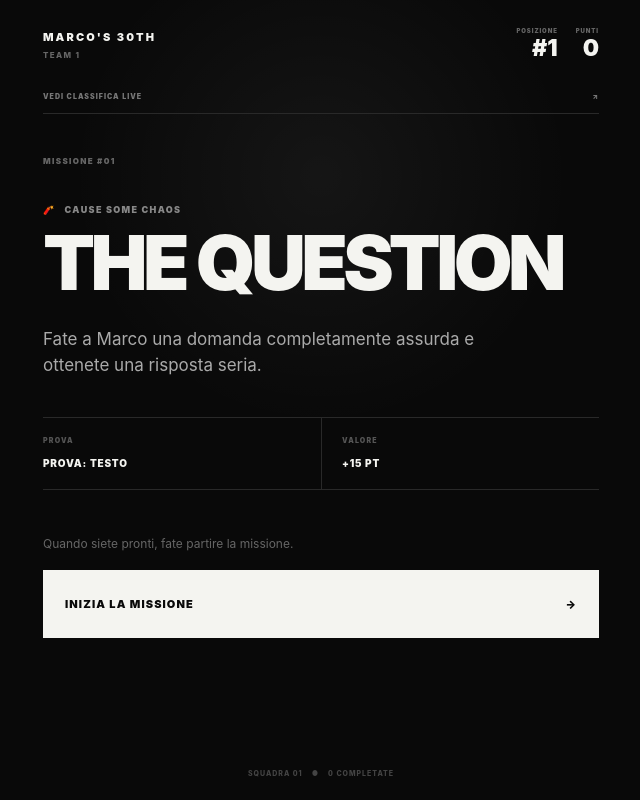
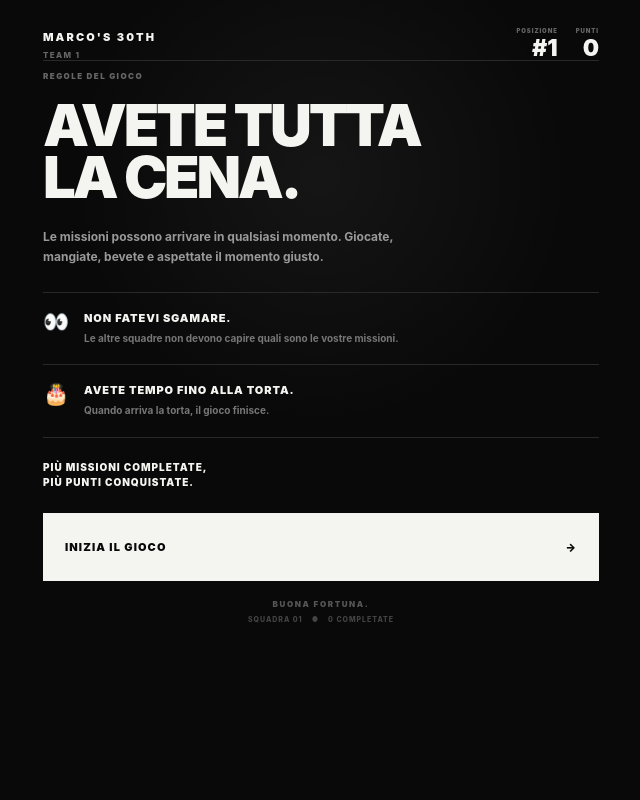
Before and after one commit to IacopoGhilardi/Mark-30, a Nuxt app: page /play/1/game in a window 1280 px wide. Shown: the whole page, without its empty margins (319-959 px from the left). Built offline with nearby package versions, Linux system fonts and the light colour scheme.

Commit message:
Add dinner game intro and new missions

```diff
--- a/app/pages/play/[teamId]/game.vue
+++ b/app/pages/play/[teamId]/game.vue
@@ -27,6 +27,7 @@ const team = computed(() => {
 const score = ref(0)
 const missionNumber = ref(1)
 const step = ref<GameStep>('ready')
+const showGameIntro = ref(true)
 
 const completedMissionIds = ref<number[]>([])
 const currentMission = ref<Mission | null>(null)
@@ -313,6 +314,10 @@ function resetProof() {
   textProof.value = ''
   selectedFileName.value = ''
   selectedFile.value = null
+}
+
+function enterGame() {
+  showGameIntro.value = false
 }
 
 function startMission() {
@@ -483,6 +488,7 @@ useHead({
       </header>
 
       <NuxtLink
+        v-if="!showGameIntro"
         to="/classifica"
         class="leaderboard-link"
       >
@@ -495,7 +501,70 @@ useHead({
 
       <div class="separator"></div>
 
-      <section class="mission">
+      <section
+        v-if="showGameIntro"
+        class="game-intro"
+      >
+        <p class="intro-eyebrow">
+          REGOLE DEL GIOCO
+        </p>
+
+        <h1>
+          AVETE TUTTA<br>
+          LA CENA.
+        </h1>
+
+        <p class="intro-copy">
+          Le missioni possono arrivare in qualsiasi momento.
+          Giocate, mangiate, bevete e aspettate il momento giusto.
+        </p>
+
+        <div class="intro-rule">
+          <span class="intro-emoji">👀</span>
+
+          <div>
+            <strong>NON FATEVI SGAMARE.</strong>
+            <p>
+              Le altre squadre non devono capire
+              quali sono le vostre missioni.
+            </p>
+          </div>
+        </div>
+
+        <div class="intro-rule">
+          <span class="intro-emoji">🎂</span>
+
+          <div>
+            <strong>AVETE TEMPO FINO ALLA TORTA.</strong>
+            <p>
+              Quando arriva la torta, il gioco finisce.
+            </p>
+          </div>
+        </div>
+
+        <p class="intro-score">
+          PIÙ MISSIONI COMPLETATE,<br>
+          PIÙ PUNTI CONQUISTATE.
+        </p>
+
+        <button
+          class="primary-button intro-button"
+          type="button"
+          @click="enterGame"
+        >
+          <span>INIZIA IL GIOCO</span>
+          <span>→</span>
+        </button>
+
+        <p class="intro-luck">
+          BUONA FORTUNA.
+        </p>
+      </section>
+
+      <section
+        v-else
+        class="mission"
+      >
         <div class="mission-meta">
           <span>
             MISSIONE
@@ -1434,4 +1503,91 @@ footer {
     color: #f4f4f0;
   }
 }
+
+.game-intro {
+  padding: 10px 0 6px;
+}
+
+.intro-eyebrow {
+  margin: 0 0 18px;
+  color: #666;
+  font-size: 8px;
+  font-weight: 950;
+  letter-spacing: 0.18em;
+}
+
+.game-intro h1 {
+  margin: 0;
+  color: #f4f4f0;
+  font-size: clamp(38px, 12vw, 58px);
+  font-weight: 950;
+  line-height: 0.9;
+  letter-spacing: -0.055em;
+}
+
+.intro-copy {
+  max-width: 360px;
+  margin: 24px 0 25px;
+  color: #999;
+  font-size: 12px;
+  font-weight: 700;
+  line-height: 1.65;
+}
+
+.intro-rule {
+  display: flex;
+  align-items: flex-start;
+  gap: 14px;
+  padding: 18px 0;
+  border-top: 1px solid #292929;
+}
+
+.intro-rule:nth-of-type(2) {
+  border-bottom: 1px solid #292929;
+}
+
+.intro-emoji {
+  flex: 0 0 27px;
+  font-size: 21px;
+  line-height: 1;
+}
+
+.intro-rule strong {
+  display: block;
+  color: #f4f4f0;
+  font-size: 11px;
+  font-weight: 950;
+  letter-spacing: 0.08em;
+}
+
+.intro-rule p {
+  margin: 6px 0 0;
+  color: #777;
+  font-size: 10px;
+  font-weight: 700;
+  line-height: 1.55;
+}
+
+.intro-score {
+  margin: 22px 0;
+  color: #f4f4f0;
+  font-size: 10px;
+  font-weight: 950;
+  line-height: 1.55;
+  letter-spacing: 0.1em;
+}
+
+.intro-button {
+  margin-top: 4px;
+}
+
+.intro-luck {
+  margin: 18px 0 0;
+  color: #555;
+  text-align: center;
+  font-size: 8px;
+  font-weight: 950;
+  letter-spacing: 0.2em;
+}
+
 </style>
```
